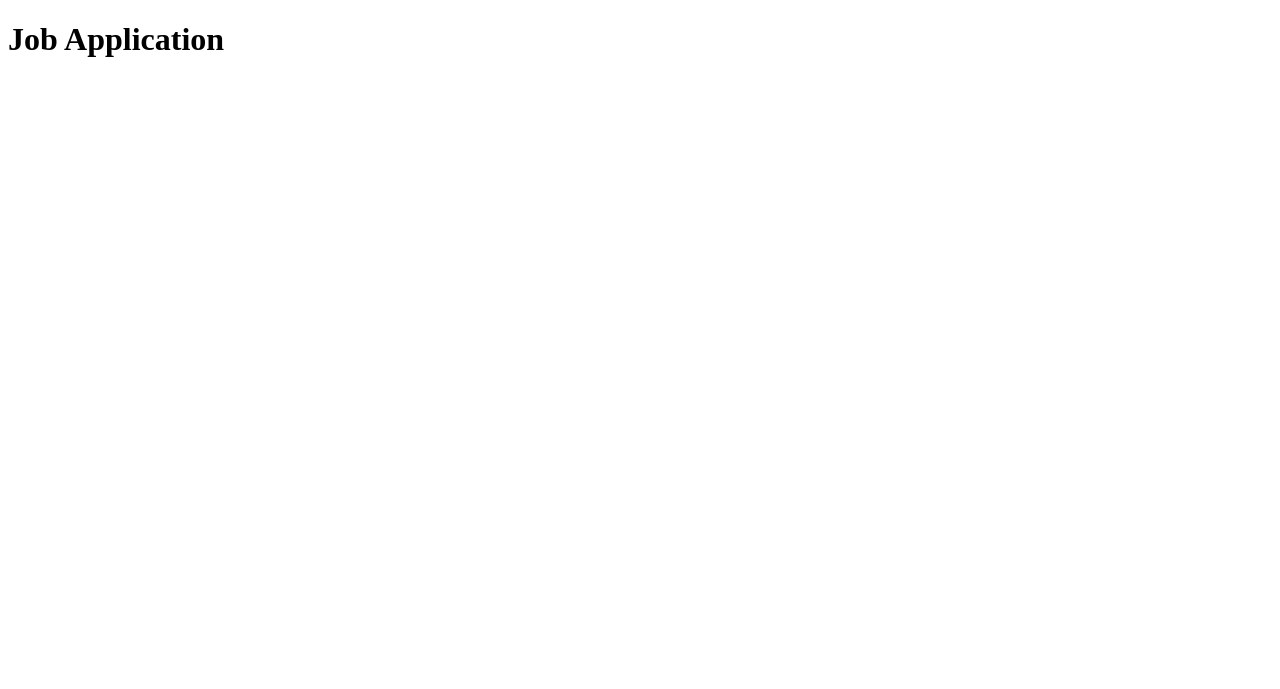
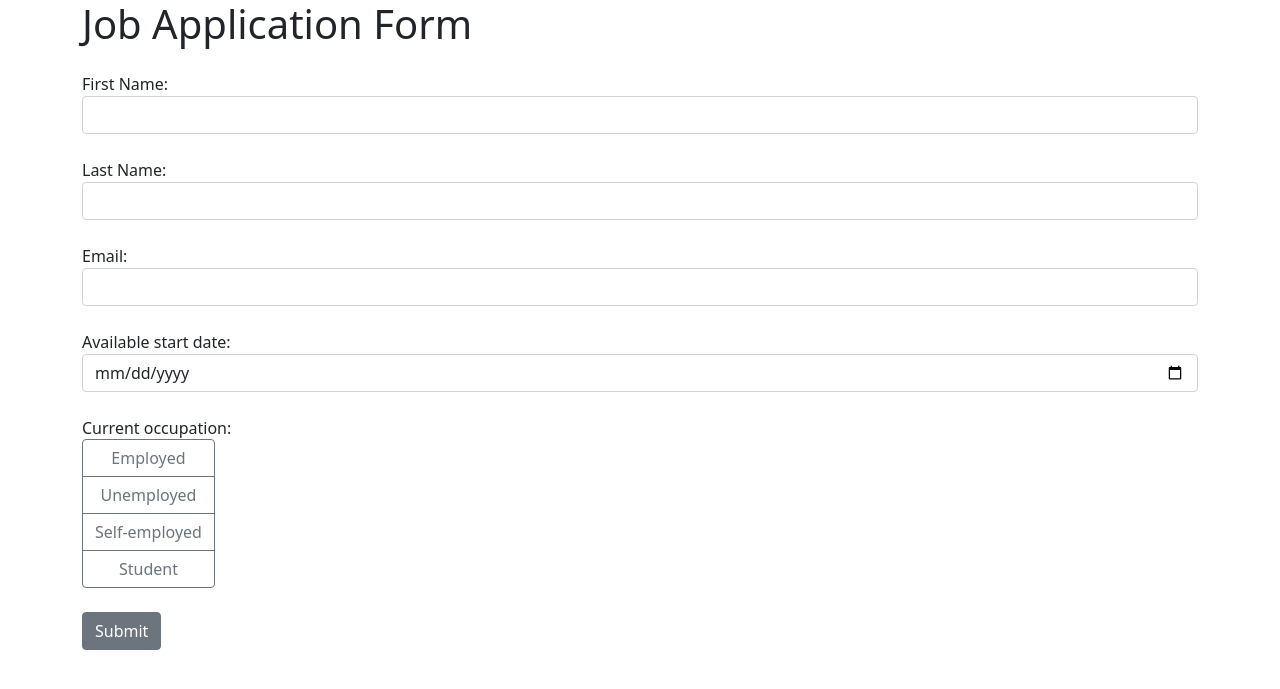
Before and after one commit to msuneth/flask-job-application, a Flask app: page / in a window 1280 px wide. Before the commit the part shown is almost empty. Shown: the top 689 px of the page. Run offline with Flask 3, Linux system fonts and the light colour scheme.

Commit message:
index page with bootstrap

```diff
--- a/templates/index.html
+++ b/templates/index.html
@@ -3,9 +3,51 @@
 <head>
     <meta charset="UTF-8">
     <meta name="viewport" content="width=device-width, initial-scale=1,shrink-to-fit=no">
-    <title>Title</title>
+    <link rel="stylesheet" href="https://cdn.jsdelivr.net/npm/bootstrap@5.1.3/dist/css/bootstrap.min.css">
+
+     <title>Title</title>
 </head>
 <body>
-<h1>Job Application</h1>
+<div class="container">
+    <h1 class="at-4 mb-4">Job Application Form</h1>
+    <form>
+        <div class="form-group mb-4">
+            <label for="first_name">First Name:</label>
+            <input class="form-control" type="text" id="first_name" name="first_name" required>
+        </div>
+        <div class="form-group mb-4">
+            <label for="last_name">Last Name:</label>
+            <input class="form-control" type="text" id="last_name" name="last_name" required>
+        </div>
+        <div class="form-group mb-4">
+            <label for="email">Email:</label>
+            <input class="form-control" type="email" id="email" name="email" required>
+        </div>
+        <div class="form-group mb-4">
+            <label for="date">Available start date:</label>
+            <input class="form-control" type="date" id="date" name="date" required>
+        </div>
+        <div class="form-group mb-4">
+            <label>Current occupation:</label>
+            <br>
+            <div class="btn-group-vertical" id="occupation">
+                <input  class="btn-check form-control" type="radio" id="employed" name="occupation" required>
+                <label  class="btn btn-outline-secondary" for="employed">Employed</label>
+
+                <input class="btn-check form-control" type="radio" id="unemployed" name="occupation" required>
+                <label class="btn btn-outline-secondary" for="unemployed">Unemployed</label>
+
+                <input class="btn-check form-control" type="radio" id="self-employed" name="occupation" required>
+                <label class="btn btn-outline-secondary" for="self-employed">Self-employed</label>
+
+                <input class="btn-check form-control" type="radio" id="student" name="occupation" required>
+                <label class="btn btn-outline-secondary" for="student">Student</label>
+            </div>
+        </div>
+        <button class="btn btn-secondary mb-4" type="button">Submit</button>
+    </form>
+    </div>
+    <script src="https://code.jquery.com/jquery-3.6.0.min.js"></script>
+    <script src="https://cdn.jsdelivr.net/npm/bootstrap@5.1.3/dist/js/bootstrap.min.js"></script>
 </body>
 </html>
```
Also changed, not shown: 1 other file.
